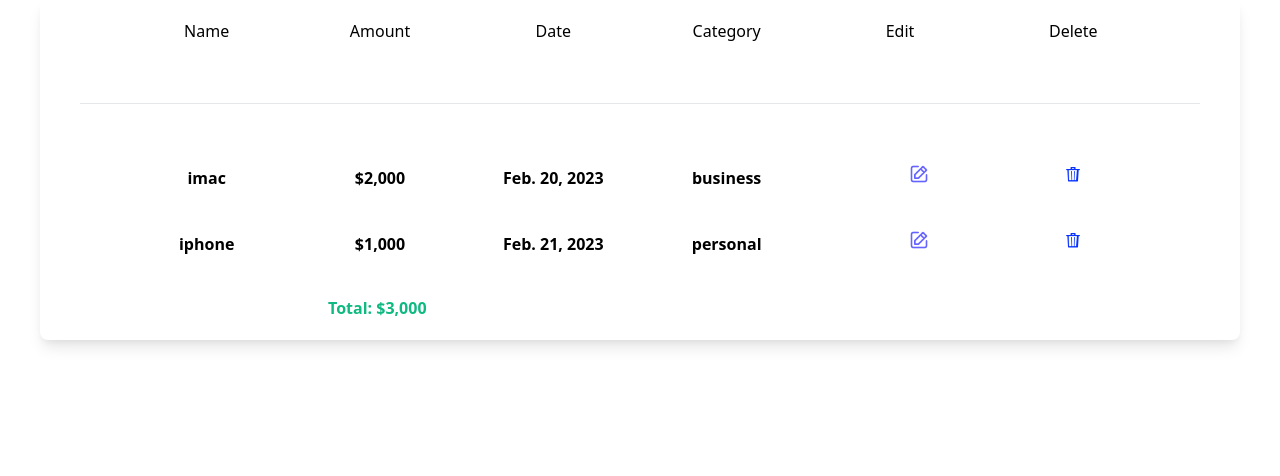
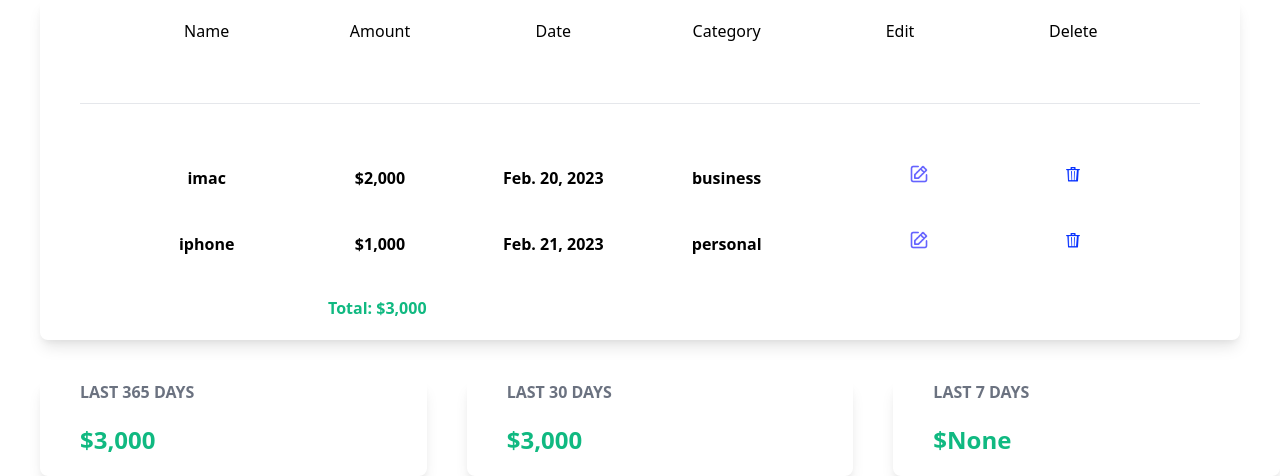
Before and after one commit to GianlorenzoDercole/tracker, a Django app: page / in a window 1280 px wide. Shown: the part 441-917 px from the top of the page. Before the commit the page ends 788 px from the top, so only its background shows below. Run offline with Django 4.2, Linux system fonts and the light colour scheme; data comes from the database, SQL or seed files in the repository; both versions use the stored data as it was after the commit; style sheets or scripts are compiled from the project's sources.

Commit message:
displaying weekly, monthly and yearly sums sii index.html line 78

```diff
--- a/mysite/myapp/templates/myapp/index.html
+++ b/mysite/myapp/templates/myapp/index.html
@@ -74,9 +74,29 @@
         </div>
 
     </div>
-
-        {{ expense.amount }}
-        {{ expense.category }}
-        {{ expense.date }}
+    <!-- show yearly monthly and weekly amounts -->
+    <div class="flex">
+        <!-- yearly -->
+        <div class="w-1/3 shadow-lg ml-10 rounded-lg">
+            <h1 class="ml-10 font-bold text-gray-500">LAST 365 DAYS</h1>
+            <h1 class="ml-10 my-5 text-2xl text-green-500 font-bold">
+                ${{ yearly_sum.amount__sum|intcomma }}
+            </h1>
+        </div>
+        <!-- monthly -->
+        <div class="w-1/3 shadow-lg ml-10 rounded-lg">
+            <h1 class="ml-10 font-bold text-gray-500">LAST 30 DAYS</h1>
+            <h1 class="ml-10 my-5 text-2xl text-green-500 font-bold">
+                ${{ monthly_sum.amount__sum|intcomma }}
+            </h1>
+        </div>
+        <!-- weekly -->
+        <div class="w-1/3 shadow-lg ml-10 rounded-lg">
+            <h1 class="ml-10 font-bold text-gray-500">LAST 7 DAYS</h1>
+            <h1 class="ml-10 my-5 text-2xl text-green-500 font-bold">
+                ${{ weekly_sum.amount__sum|intcomma }}
+            </h1>
+        </div>
+    </div>
 
 {% endblock %}
```
Also changed, not shown: mysite/db.sqlite3.
